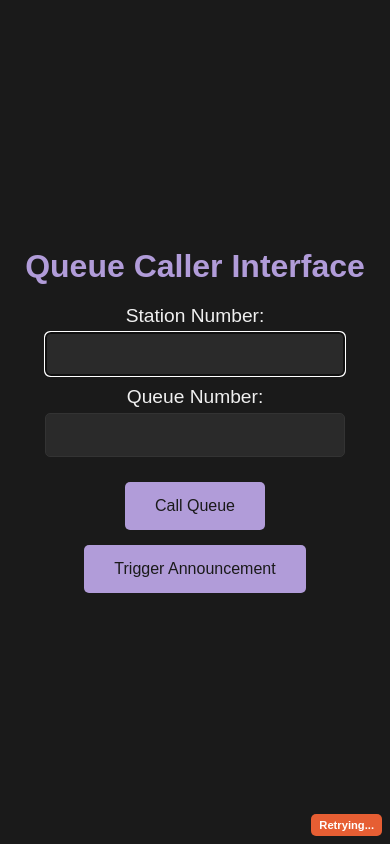
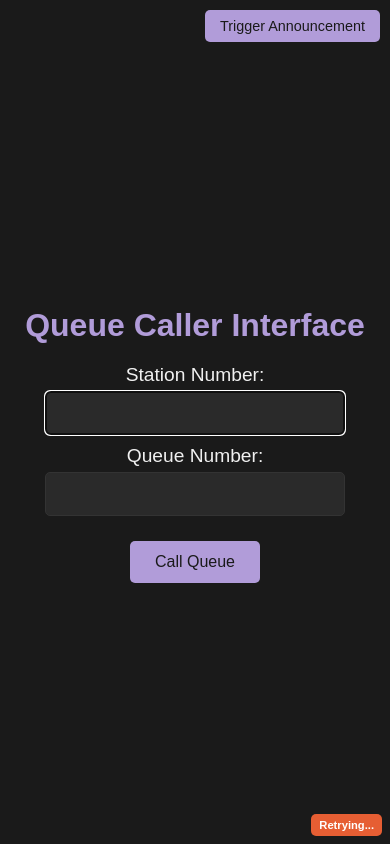
Before and after one commit to LedoKun/028-simple-queue-system, a website: page public/caller.html in a window 390 px wide. Drawn offline with Linux system fonts and the light colour scheme; no server answers; a web font is replaced by a local one.

Commit message:
Refactor caller.html: Improve layout and styling, enhance announcement button functionality, and adjust server status indicator positioning

```diff
--- a/public/caller.html
+++ b/public/caller.html
@@ -25,7 +25,9 @@
             justify-content: center;
             box-sizing: border-box;
             padding-bottom: 40px;
-            /* Space for status */
+            /* Space for bottom status */
+            padding-top: 60px;
+            /* Add space at top to avoid overlap with fixed button */
         }
 
         h2 {
@@ -42,17 +44,13 @@
             width: 100%;
             max-width: 400px;
             text-align: center;
-            /* Center label text */
         }
 
         label input[type="text"] {
             margin-left: auto;
-            /* Center input within label */
             margin-right: auto;
             display: block;
-            /* Make input block to center */
         }
-
 
         input[type="text"] {
             padding: 10px;
@@ -62,24 +60,19 @@
             border: 1px solid #333;
             border-radius: 5px;
             width: calc(100% - 22px);
-            /* Adjust width as needed */
             max-width: 300px;
-            /* Max width for inputs */
             margin-top: 5px;
             box-sizing: border-box;
             text-align: center;
-            /* Center text inside input */
         }
 
         .button-wrapper {
-            /* Optional wrapper for button group styling */
             width: 100%;
             max-width: 400px;
-            /* Match label max-width */
             text-align: center;
-            /* Center buttons */
         }
 
+        /* General Button Style (excluding announceButton layout) */
         button {
             padding: 15px 30px;
             font-size: 1.2em;
@@ -89,13 +82,6 @@
             border-radius: 5px;
             cursor: pointer;
             transition: background-color 0.3s ease;
-            /* --- Button Layout Changes --- */
-            display: block;
-            /* Make buttons block level */
-            width: fit-content;
-            /* Size button to content */
-            margin: 15px auto 0 auto;
-            /* Top margin for spacing, auto L/R for centering */
         }
 
         button:hover {
@@ -112,15 +98,41 @@
             background-color: #555;
         }
 
+
+        /* Style for the main call button */
+        #callButton {
+            display: block;
+            width: fit-content;
+            margin: 15px auto 0 auto;
+            /* Center the call button */
+        }
+
+        /* --- NEW Style for the Trigger Announcement Button --- */
+        #announceButton {
+            position: fixed;
+            /* Position relative to viewport */
+            top: 15px;
+            /* Distance from top */
+            right: 15px;
+            /* Distance from right */
+            z-index: 1001;
+            /* Ensure it's above other elements if needed */
+            /* Keep general appearance, override layout */
+            margin: 0;
+            /* Reset margin */
+            /* Optionally make it slightly smaller */
+            /* font-size: 1em; */
+            /* padding: 10px 20px; */
+        }
+
+        /* --- End New Style --- */
+
+
         /* Server Status Indicator Styles */
         .status-indicator {
             position: fixed;
             bottom: 5px;
-            /* --- Status Position Change --- */
             right: 10px;
-            /* Position bottom-right */
-            /* left: 10px; */
-            /* Removed left positioning */
             padding: 4px 12px;
             border-radius: 5px;
             font-size: 0.8em;
@@ -136,23 +148,24 @@
 
         .status-connected {
             background-color: #28a745;
-            /* Green */
         }
 
         .status-disconnected {
             background-color: #dc3545;
-            /* Red */
         }
 
         .status-connecting {
             background-color: #ffc107;
-            /* Yellow/Orange */
             color: #333;
         }
 
         @media only screen and (max-width: 600px) {
+            body {
+                padding-bottom: 50px;
+                padding-top: 70px;
+                /* More top padding on mobile */
+            }
 
-            /* ... other responsive styles ... */
             h2 {
                 font-size: 2em;
             }
@@ -161,13 +174,23 @@
                 font-size: 1.2em;
             }
 
-            input[type="text"],
-            button {
+            input[type="text"] {
                 font-size: 1em;
             }
 
-            body {
-                padding-bottom: 50px;
+            button {
+                font-size: 1em;
+                padding: 12px 25px;
+            }
+
+            /* Adjust button size */
+
+            #announceButton {
+                top: 10px;
+                right: 10px;
+                /* Smaller padding on mobile */
+                padding: 8px 15px;
+                font-size: 0.9em;
             }
 
             .status-indicator {
@@ -175,13 +198,14 @@
                 padding: 5px 8px;
                 bottom: 8px;
                 right: 8px;
-                /* Adjust position for smaller screens */
             }
         }
     </style>
 </head>
 
 <body>
+    <button id="announceButton" onclick="triggerAnnouncement()">Trigger Announcement</button>
+
     <h2>Queue Caller Interface</h2>
 
     <label>Station Number: <input type="text" id="station"></label>
@@ -189,7 +213,6 @@
 
     <div class="button-wrapper">
         <button id="callButton" onclick="callQueue()">Call Queue</button>
-        <button id="announceButton" onclick="triggerAnnouncement()">Trigger Announcement</button>
     </div>
 
     <div id="serverStatus" class="status-indicator status-connecting">Connecting...</div>
@@ -199,7 +222,7 @@
         const queueInput = document.getElementById('queue');
         const stationInput = document.getElementById('station');
         const callButton = document.getElementById('callButton');
-        const announceButton = document.getElementById('announceButton');
+        const announceButton = document.getElementById('announceButton'); // Still need reference
         const serverStatusEl = document.getElementById("serverStatus");
 
         // --- State Variables ---
@@ -221,6 +244,9 @@
         document.addEventListener('keydown', function (event) {
             if (event.key === 'Enter') {
                 event.preventDefault();
+                // If focus is on announce button, do nothing special on Enter
+                if (document.activeElement === announceButton) return;
+
                 if (document.activeElement === stationInput) {
                     queueInput.focus();
                 } else if (document.activeElement === queueInput) {
@@ -230,6 +256,8 @@
                     callQueue();
                 }
             } else if (
+                // Prevent input capture if announce button has focus
+                document.activeElement !== announceButton &&
                 document.activeElement !== queueInput &&
                 document.activeElement !== stationInput &&
                 stationInput.value &&
@@ -283,18 +311,27 @@
         }
 
         function triggerAnnouncement() {
+            // Prevent accidental double-clicks
+            if (announceButton.disabled) return;
+
             announceButton.disabled = true;
             let timeLeft = 120;
+            // Keep original text, show time in tooltip or temporarily
+            const originalText = announceButton.textContent;
             announceButton.textContent = `Wait ${timeLeft}s`;
+            announceButton.title = `Wait ${timeLeft}s before triggering again`; // Use title for timer
 
             const timer = setInterval(() => {
                 timeLeft--;
                 if (timeLeft <= 0) {
                     clearInterval(timer);
                     announceButton.disabled = false;
-                    announceButton.textContent = "Trigger Announcement";
+                    announceButton.textContent = originalText; // Restore original text
+                    announceButton.title = ''; // Clear title
                 } else {
-                    announceButton.textContent = `Wait ${timeLeft}s`;
+                    // Update title instead of text content
+                    announceButton.title = `Wait ${timeLeft}s before triggering again`;
+                    announceButton.textContent = `Wait ${timeLeft}s`; // Or keep this brief text
                 }
             }, 1000);
 
@@ -307,19 +344,22 @@
                 .then(response => {
                     if (!response.ok) {
                         console.error("Failed to trigger announcement. Status:", response.status);
-                        clearInterval(timer);
+                        clearInterval(timer); // Stop timer on failure
                         announceButton.disabled = false;
-                        announceButton.textContent = "Trigger Announcement";
+                        announceButton.textContent = originalText; // Restore text
+                        announceButton.title = ''; // Clear title
                         alert(`Error triggering announcement: Server responded with status ${response.status}`);
                     } else {
                         console.log("Trigger announcement command sent successfully.");
+                        // Timer continues
                     }
                 })
                 .catch(error => {
                     console.error("Network error triggering announcement:", error);
-                    clearInterval(timer);
+                    clearInterval(timer); // Stop timer on failure
                     announceButton.disabled = false;
-                    announceButton.textContent = "Trigger Announcement";
+                    announceButton.textContent = originalText; // Restore text
+                    announceButton.title = ''; // Clear title
                     alert("Network error trying to trigger announcement. Please check connection.");
                 });
         }
@@ -363,7 +403,7 @@
             socket.onerror = function (error) {
                 console.error("SSE connection error:", error);
                 updateServerStatus('disconnected', 'Disconnected');
-                if (socket) socket.close(); // Ensure close on error
+                if (socket) socket.close();
                 socket = null;
 
                 if (!reconnectTimeoutId) {
```
